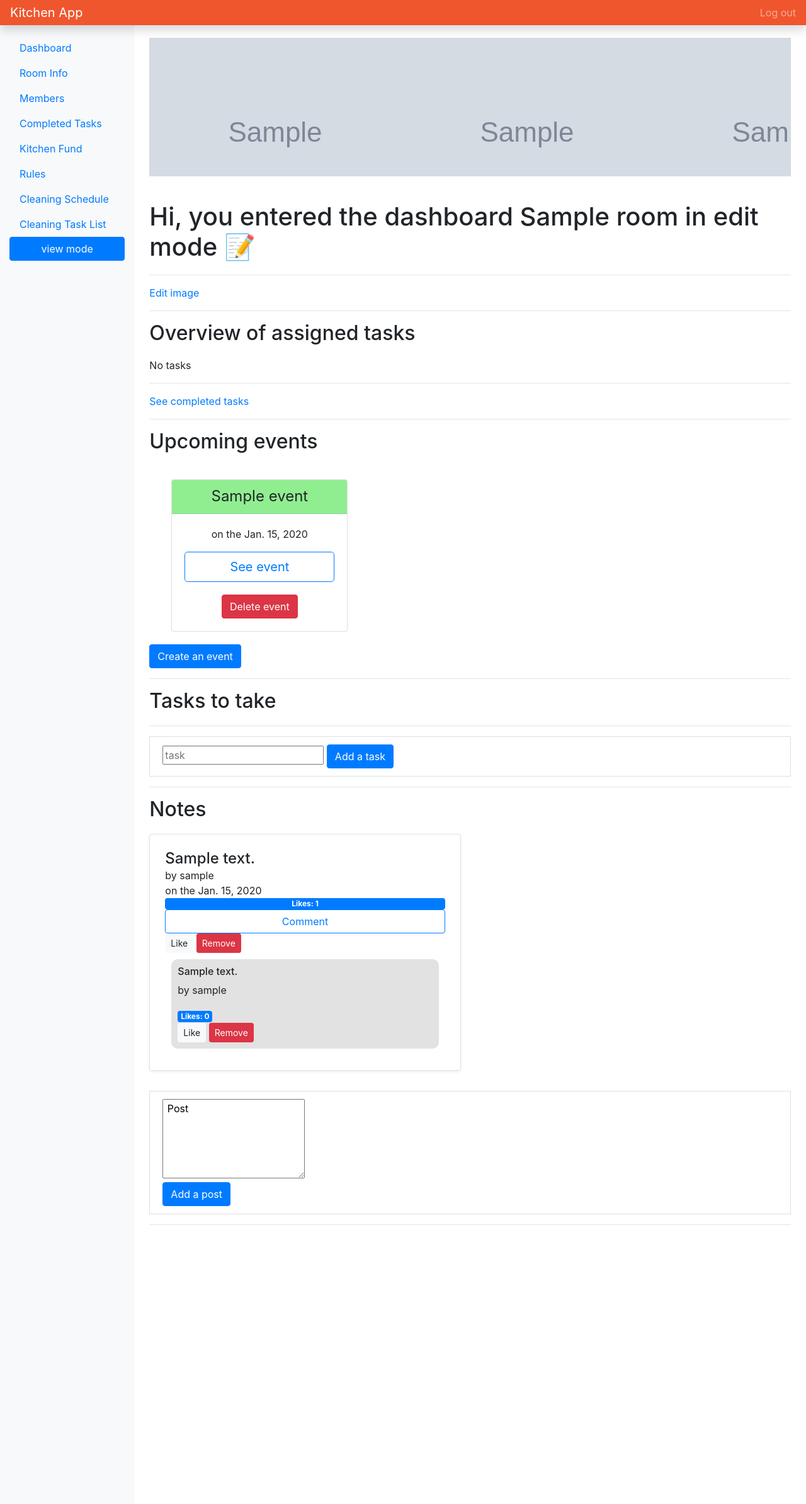
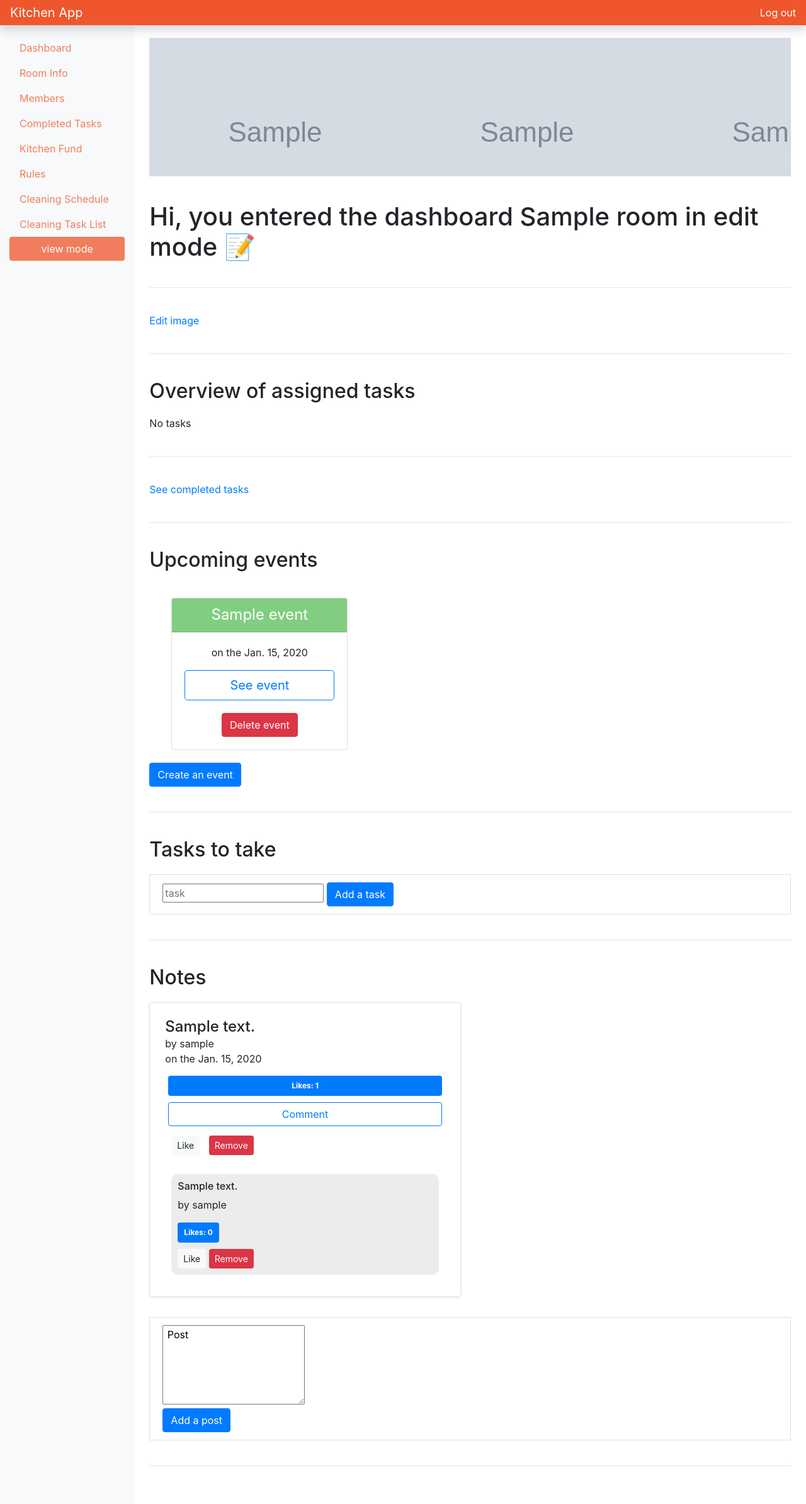
Before and after one commit to sarigu/kitchen_app, a Django app: page /admin_view/1/ in a window 1280 px wide. Shown: the whole page at 63% size. Run offline with Django 3.2, Linux system fonts and the light colour scheme; a user stored in the database is signed in; tables that the repository leaves empty hold one stand-in row (values such as "Sample post"); grey boxes marked "Sample" are stand-in pictures; data that the repository does not hold is empty; some libraries are stand-ins or nearby versions.

Commit message:
added some basic styling

```diff
--- a/kitchen_app/static/kitchen_app/style.css
+++ b/kitchen_app/static/kitchen_app/style.css
@@ -18,6 +18,23 @@ main{
 h1,h2{
     margin-bottom:20px;
 }
+
+hr{
+    margin:40px 0 40px 0;
+}
+
+.nav-link{
+    color: rgba(239, 87, 45, 0.76) !important;
+}
+.nav-btn{
+    background-color: rgba(239, 87, 45, 0.76) !important;
+    color:white;
+}
+
+.logout-link{
+    color:white !important;
+}
+
 .card-deck{
     width:350px;
     padding:20px;
@@ -34,3 +51,22 @@ h1,h2{
 .list-group{
     margin-bottom:20px !important;
 }
+
+.like-span{
+    width:140px;
+}
+
+.post-assets{
+    display: flex;
+    flex-direction: column;
+    padding:10px 0;
+}
+
+.post-assets * {
+    margin:5px;
+}
+
+span{
+    margin-bottom: 10px;
+    padding:10px !important;
+}
--- a/kitchen_app/templates/kitchen_app/admin_dashboard.html
+++ b/kitchen_app/templates/kitchen_app/admin_dashboard.html
@@ -41,9 +41,10 @@
             {% for event in events %}
             <div class="card-deck text-center">
                 <div class="card ">
-                    <div class="card-header" {% if event.type == "kitchenMeeting" %} style="background-color: pink"
-                        {% elif event.type == "kitchenCleaning" %} style="background-color: paleturquoise" {% else %}
-                        style="background-color: lightgreen" {% endif %}>
+                    <div class="card-header" {% if event.type == "kitchenMeeting" %}
+                        style="background-color: pink; color:white;" {% elif event.type == "kitchenCleaning" %}
+                        style="background-color: rgb(140, 214, 214); color:white;" {% else %}
+                        style="background-color: rgb(129, 206, 129); color:white;" {% endif %}>
                         <h4 class="my-0 font-weight-normal">{{event.title}}</h4>
                     </div>
                     <div class="card-body">
@@ -94,7 +95,6 @@
         </form>
         {% endfor %}
         {% endif %}
-        <hr>
         <form class="list-group-item" action="{% url 'kitchen_app:enter_room' room.pk %}" method="POST">
             {% csrf_token %}
             <input type="text" name="task" placeholder="task">
@@ -114,6 +114,7 @@
                         <h4 class="mb-0"> {{ post.text }}</h4>
                         <p class="card-text mb-auto">by {{ post.user }}</p>
                         <p class="card-text mb-auto">on the {{ post.created_at }}</p>
+                        <div class="post-assets">
                             {% if postLikes %}
                             {% for like in postLikes %}
                             {% if like.post.pk == post.pk %}
@@ -142,13 +143,13 @@
                                 <button class="btn btn-light btn-sm" name="likeBtn">Like</button>
 
                                 <button class="btn btn-danger btn-sm" name="removePostBtn">Remove</button>
-
                             </form>
+                        </div>
                         {% if comments %}
                         {% for comment in comments %}
                         {% if comment.parent.pk == post.pk %}
                         <div
-                            style="background-color: rgb(226, 226, 226); border-radius: 10px; padding:10px; margin:10px;">
+                            style="background-color: rgb(236, 236, 236); border-radius: 10px; padding:10px; margin:10px;">
                             <h6>{{ comment.text }}</h6>
                             <p>by {{ comment.user }}</p>
                             {% if commentLikes %}
--- a/kitchen_app/templates/kitchen_app/base.html
+++ b/kitchen_app/templates/kitchen_app/base.html
@@ -17,7 +17,7 @@
         <a class="navbar-brand col-md-3 col-lg-2 mr-0 px-3" href="#">Kitchen App</a>
         <ul class="navbar-nav px-3">
             <li class="nav-item text-nowrap">
-                <a class="nav-link" href="{% url 'login_app:logout' %}">Log out</a>
+                <a class="logout-link" href="{% url 'login_app:logout' %}">Log out</a>
             </li>
         </ul>
     </nav>
--- a/kitchen_app/templates/kitchen_app/base_admin_dashboard.html
+++ b/kitchen_app/templates/kitchen_app/base_admin_dashboard.html
@@ -17,7 +17,7 @@
         <a class="navbar-brand col-md-3 col-lg-2 mr-0 px-3" href="{% url 'kitchen_app:index' %}">Kitchen App</a>
         <ul class="navbar-nav px-3">
             <li class="nav-item text-nowrap">
-                <a class="nav-link" href="{% url 'login_app:logout' %}">Log out</a>
+                <a class="logout-link" href="{% url 'login_app:logout' %}">Log out</a>
             </li>
         </ul>
     </nav>
@@ -66,7 +66,7 @@
                             </a>
                         </li>
 
-                        <a href="{% url 'kitchen_app:enter_room' room.pk %}" class="btn btn-primary">view
+                        <a href="{% url 'kitchen_app:enter_room' room.pk %}" class="btn nav-btn">view
                             mode</a>
 
                     </ul>
--- a/kitchen_app/templates/kitchen_app/base_dashboard.html
+++ b/kitchen_app/templates/kitchen_app/base_dashboard.html
@@ -17,7 +17,7 @@
         <a class="navbar-brand col-md-3 col-lg-2 mr-0 px-3" href="{% url 'kitchen_app:index' %}">Kitchen App</a>
         <ul class="navbar-nav px-3">
             <li class="nav-item text-nowrap">
-                <a class="nav-link" href="{% url 'login_app:logout' %}">Log out</a>
+                <a class="logout-link" href="{% url 'login_app:logout' %}">Log out</a>
             </li>
         </ul>
     </nav>
@@ -69,7 +69,7 @@
                         {% if members %}
                         {% for member in members %}
                         {% if member.user.pk == user.pk and member.status == "admin" %}
-                        <a href="{% url 'kitchen_app:admin_view' room.pk %}" class="btn btn-primary">edit
+                        <a href="{% url 'kitchen_app:admin_view' room.pk %}" class="btn nav-btn">edit
                             mode</a>
                         {% endif %}
                         {% endfor %}
--- a/kitchen_app/templates/kitchen_app/rules.html
+++ b/kitchen_app/templates/kitchen_app/rules.html
@@ -5,7 +5,7 @@
 {% block content %}
 <h1>Rules</h1>
 {% if rules %}
-<div>{{ rules.text }}</div>
+<div style="margin-bottom:20px;">{{ rules.text }}</div>
 <div>
     <h2>Last edited on </h2>{{ rules.updated_at }}
 </div>
```
Also changed, not shown: kitchen_app/templates/kitchen_app/dashboard.html (+22 -18 lines). Lines whose indentation alone changed are shown as unchanged.
